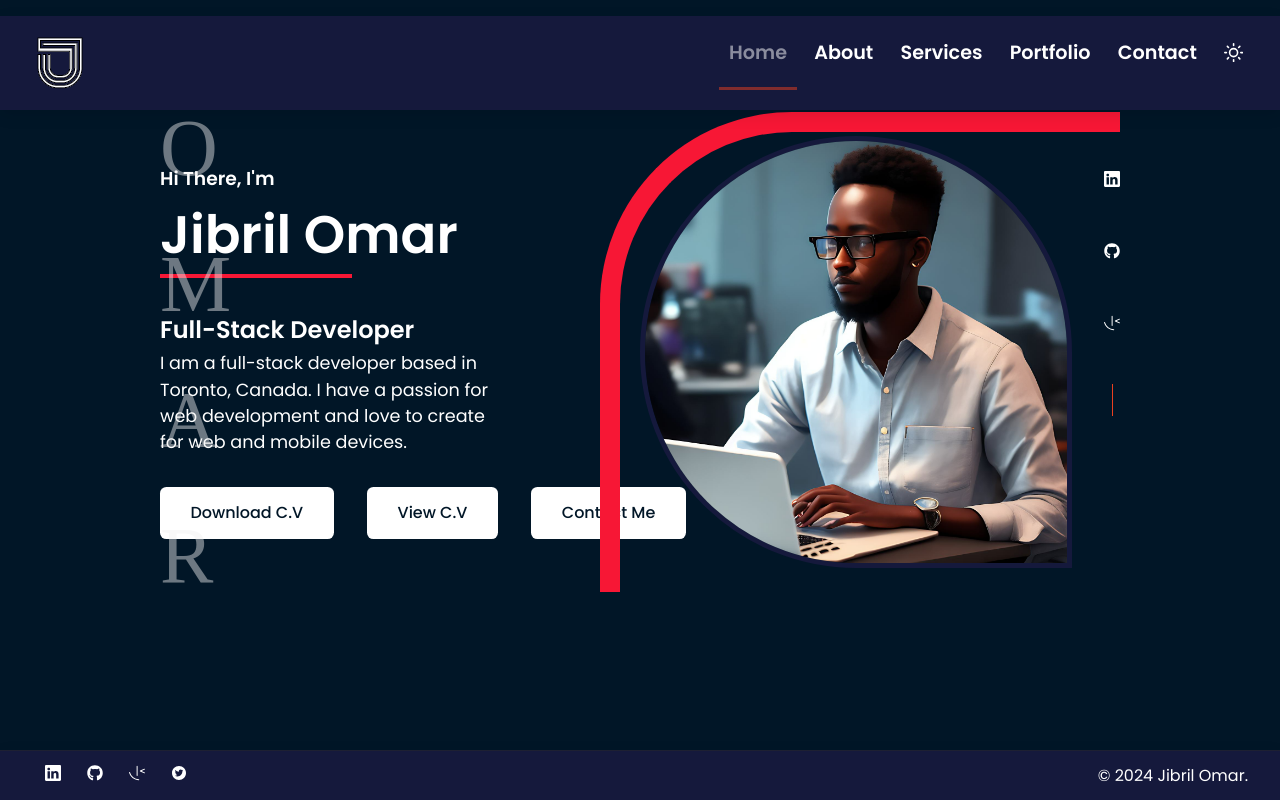
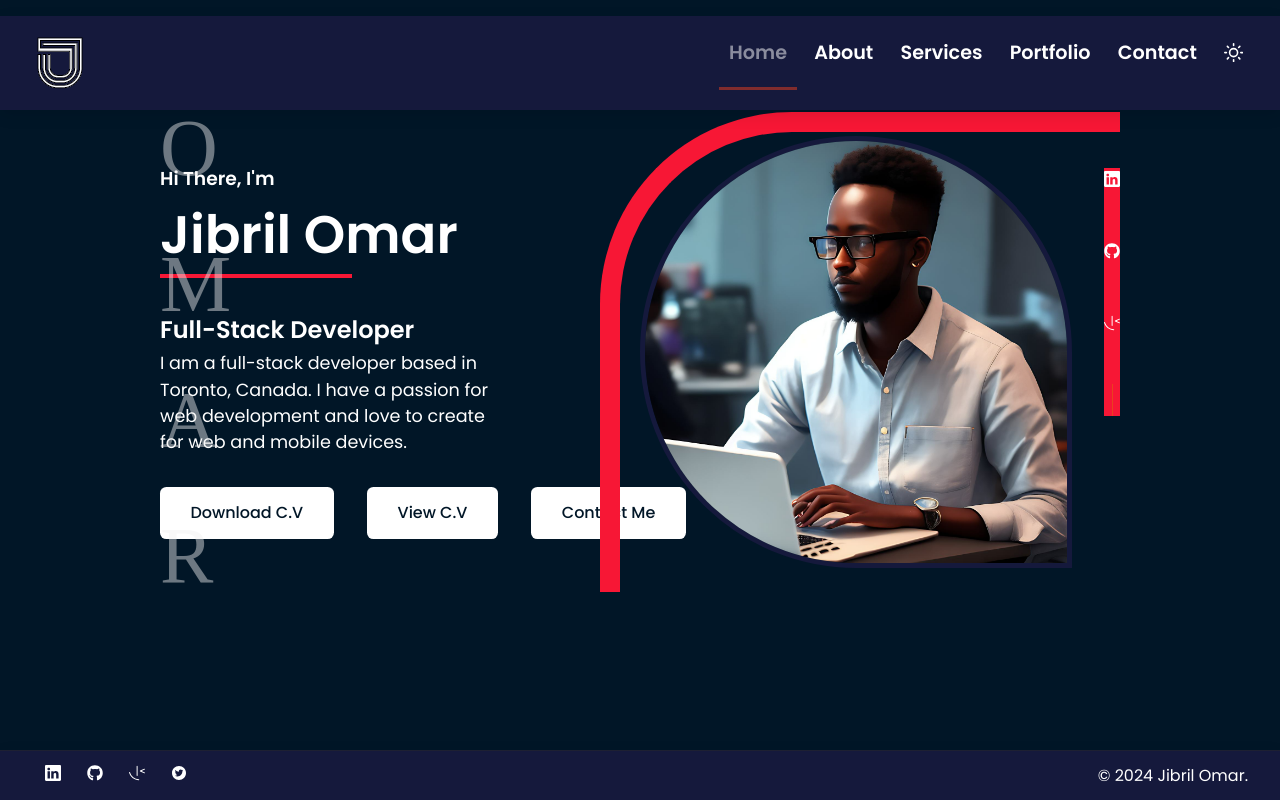
Before and after one commit to jibrilosman/portfolio-router, a React (Create React App) app: page / in a window 1280 px wide. In both pictures the pointer is over the element 1112 px from the left and 292 px from the top of the page. Built offline with nearby package versions, Linux system fonts and the light colour scheme; a web font is replaced by a local one.

Commit message:
Update Header.css

```diff
--- a/src/pages/home/Header.css
+++ b/src/pages/home/Header.css
@@ -98,7 +98,7 @@ header {
     background: var(--color-btn);
 }
 .header__socials:hover{
-     color: #f71735;
+     background: #f71735;
 }
 .header-place-holder > h1 {
     font-family: 'Londrina Outline', cursive;
```
